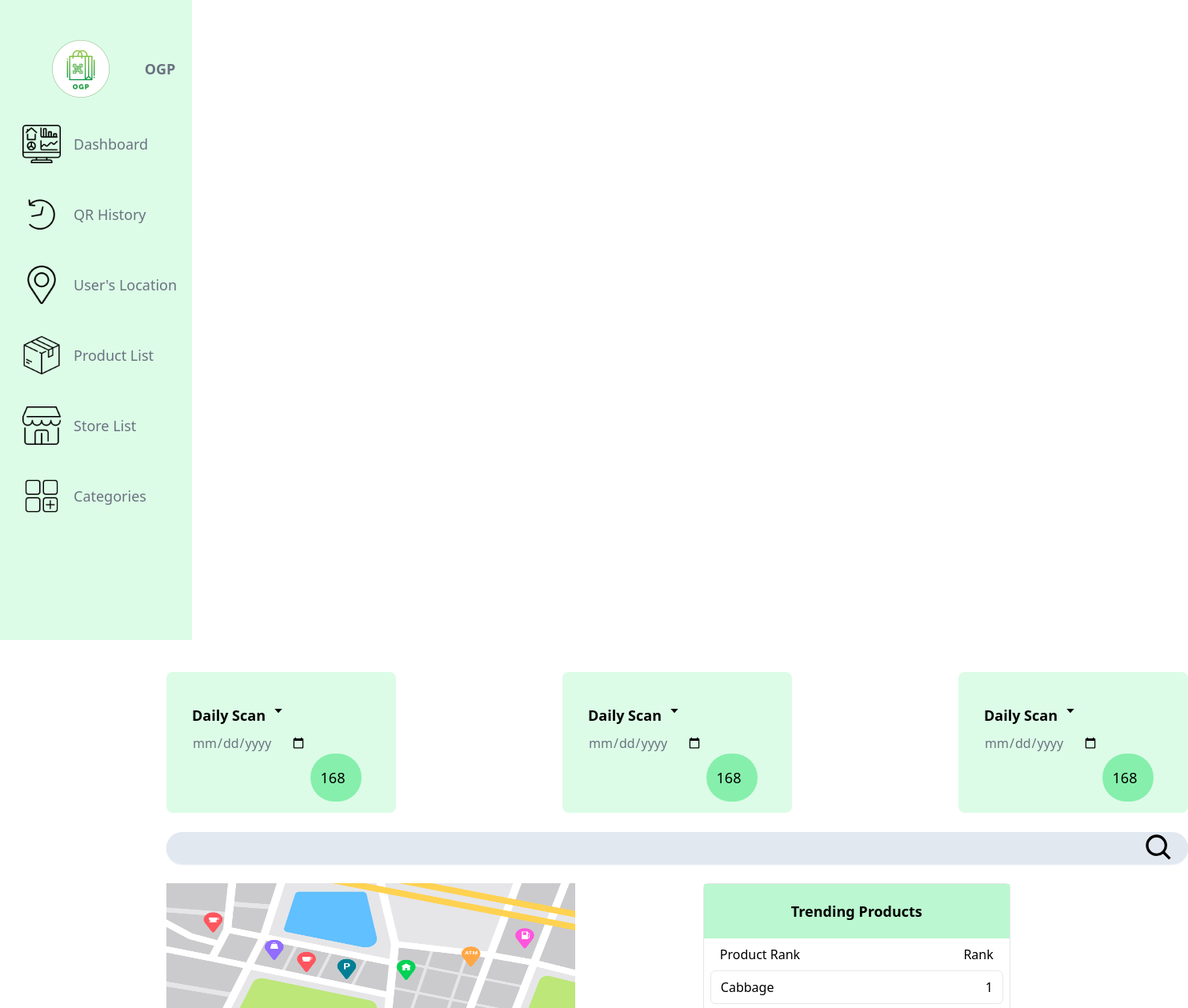
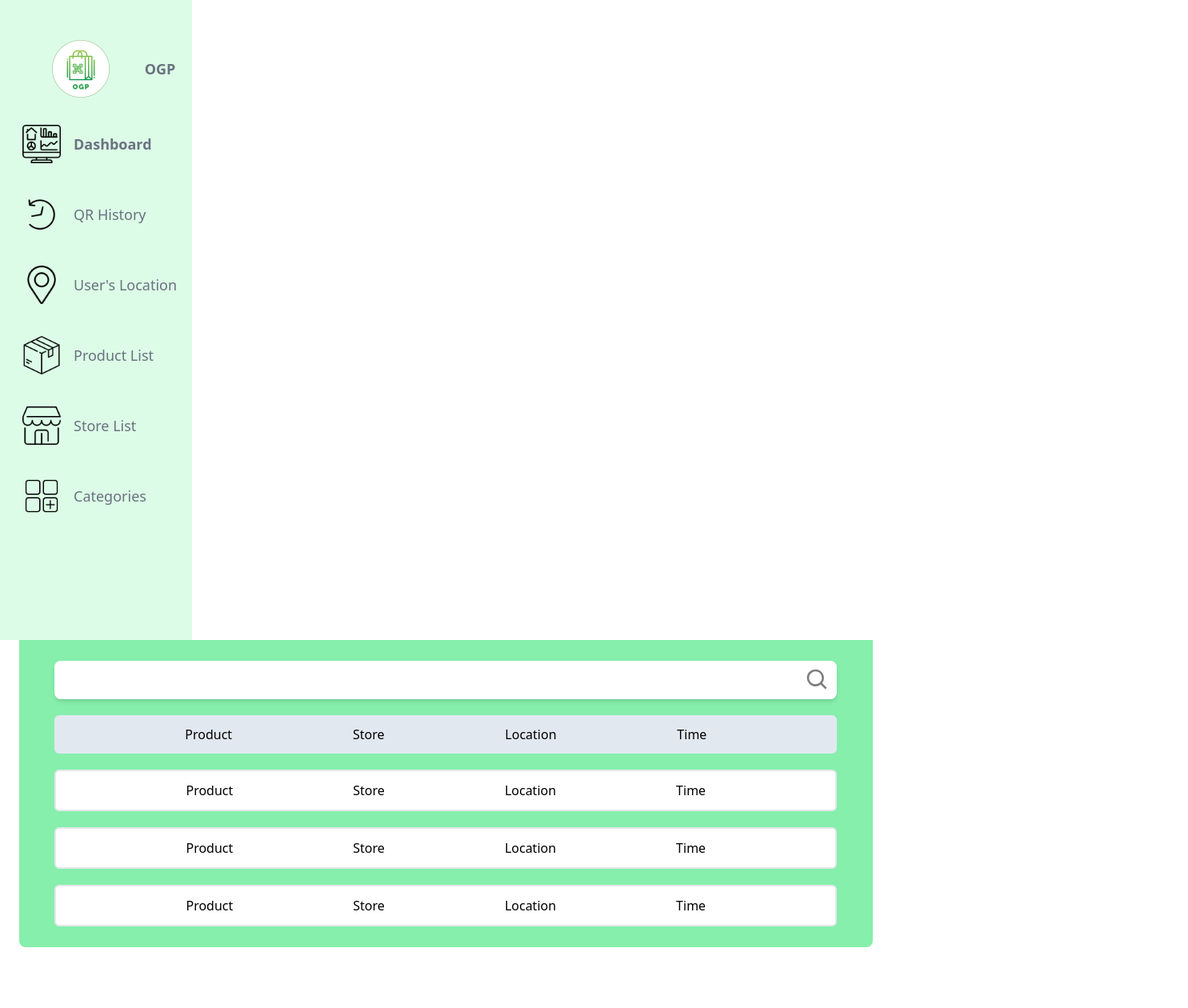
Before and after one commit to laysophann/Admin-Dashboard-Frontend, a React (Create React App) app: page /history in a window 1280 px wide. Shown: the top 1260 px of the page at 80% size, 1485 px wide, since content can reach past the window. After the commit the page ends 1184 px from the top, so only its background shows below. Built offline with nearby package versions, Linux system fonts and the light colour scheme.

Commit message:
file added

```diff
--- a/package.json
+++ b/package.json
@@ -9,6 +9,7 @@
     "react": "^18.2.0",
     "react-dom": "^18.2.0",
     "react-icons": "^4.4.0",
+    "react-router-dom": "^6.3.0",
     "react-scripts": "5.0.1",
     "web-vitals": "^2.1.4"
   },
--- a/src/App.js
+++ b/src/App.js
@@ -1,15 +1,28 @@
+import {
+  BrowserRouter as Router,
+  Routes,
+  Route,
+} from "react-router-dom";
 import Card from "./components/Card";
+import Table from "./components/QR_History/Table";
 import Sidebar from "./components/Sidebar";
-// import Trending from "./components/Trending";
+
 
 function App() {
   return (
-    <div>
-      <div className="flex flex-wrap">
-        <Sidebar />
-        <Card />
+    <Router>
+      <div>
+        <div className="flex flex-wrap">
+          <Sidebar />
+
+          {/* Router path */}
+          <Routes>
+            <Route exact path="/" element={ <Card />} />
+            <Route path="/history" element={<Table/> } />
+          </Routes>
+        </div>
       </div>
-    </div>
+    </Router>
   );
 }
 
--- a/src/components/Card.jsx
+++ b/src/components/Card.jsx
@@ -57,7 +57,7 @@ export default function Card() {
       </div>
       {/* search box */}
       <div className="w-10/11 h-10 bg-slate-200 mt-6 ml-52 rounded-full flex flex-row justify-end items-center pr-4 shadow-slate-200 shadow-sm">
-      <BiSearch className="w-10 h-10"/>
+      <BiSearch className="w-10 h-10 opacity-50"/>
       </div>
       <Trending></Trending>
       <Recent></Recent>
--- /dev/null
+++ b/src/components/QR_History/Table.jsx
@@ -0,0 +1,37 @@
+import React from "react";
+import { BiSearch } from "react-icons/bi";
+
+export default function Table() {
+  return (
+    <div className="flex flex-col justify-center items-center bg-green-300 w-10/12 h-96 rounded-b-lg ml-6">
+      <div className="bg-white rounded-lg w-11/12 p-2 flex justify-end shadow-md">
+        <BiSearch className="w-8 h-8 opacity-50" />
+      </div>
+
+      <div className="flex flex-row mt-5 w-11/12 justify-evenly bg-slate-200 rounded-md p-3 font-medium ">
+        <p>Product</p>
+        <p>Store</p>
+        <p>Location</p>
+        <p>Time</p>
+      </div>
+      <div className="flex flex-row mt-5 w-11/12 justify-evenly bg-white border-2 rounded-md p-3 font-medium ">
+        <p>Product</p>
+        <p>Store</p>
+        <p>Location</p>
+        <p>Time</p>
+      </div>
+      <div className="flex flex-row mt-5 w-11/12 justify-evenly bg-white border-2 rounded-md p-3 font-medium ">
+        <p>Product</p>
+        <p>Store</p>
+        <p>Location</p>
+        <p>Time</p>
+      </div>
+      <div className="flex flex-row mt-5 w-11/12 justify-evenly bg-white border-2 rounded-md p-3 font-medium ">
+        <p>Product</p>
+        <p>Store</p>
+        <p>Location</p>
+        <p>Time</p>
+      </div>
+      </div>
+  );
+}
--- a/src/components/Sidebar.jsx
+++ b/src/components/Sidebar.jsx
@@ -1,8 +1,10 @@
+import { Link } from "react-router-dom";
 import React, { useState } from "react";
 import { SidebarData } from "../data";
 
 export default function Sidebar() {
   const [hover1, Sethover1] = useState(true);
+  const [active, setActive] = useState(1);
 
   return (
     <div className="mr-4 p-4 bg-green-100 h-screen w-60  flex flex-col">
@@ -15,8 +17,19 @@ export default function Sidebar() {
       {/* icons and title*/}
       <div className="flex flex-col justify-start ml-3 space-y-10">
         {SidebarData.map((sidebar) => (
-          <div  key={sidebar.id}>
-            <section className={`${hover1? "hover:font-bold hover:rounded hover:cursor-pointer" : " " }  flex space-x-4 items-center`}>
+          <Link key={sidebar.id} to={sidebar.path}>
+            <section
+              className={`${
+                hover1
+                  ? "hover:font-bold hover:rounded hover:cursor-pointer"
+                  : " "
+              } ${
+                active === sidebar.id ? "font-bold" : ""
+              } flex space-x-4 items-center`}
+              onClick={() => {
+                setActive(sidebar.id);
+              }}
+            >
               <ul>
                 <li>
                   <img src={sidebar.image} alt="gallery" className="w-12" />
@@ -26,7 +39,7 @@ export default function Sidebar() {
                 {sidebar.tittle}
               </span>
             </section>
-          </div>
+          </Link>
         ))}
       </div>
     </div>
--- a/src/data.js
+++ b/src/data.js
@@ -3,32 +3,38 @@
 export const SidebarData = [
   {
     tittle: "Dashboard",
+    path: "/",
     image: "images/home.png",
     id : 1,
 
   },
   {
     tittle: "QR History",
+    path: "/history",
     image: "images/history.png",
     id : 2,
   },
   {
     tittle: "User's Location",
+    path: "/",
     image: "images/pin.png",
     id : 3,
   },
   {
     tittle: "Product List",
+    path: "/",
     image: "images/box.png",
     id : 4,
   },
   {
     tittle: "Store List",
+    path: "/",
     image: "images/store.png",
     id : 5,
   },
   {
     tittle: "Categories",
+    path: "/",
     image: "images/categories.png",
     id : 6,
   },
```
Also changed, not shown: 1 other file (tests, documents, lock files or other folders).
